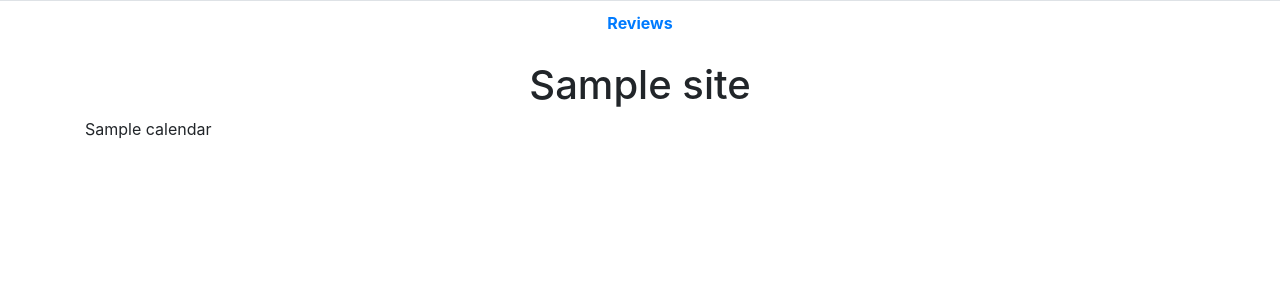
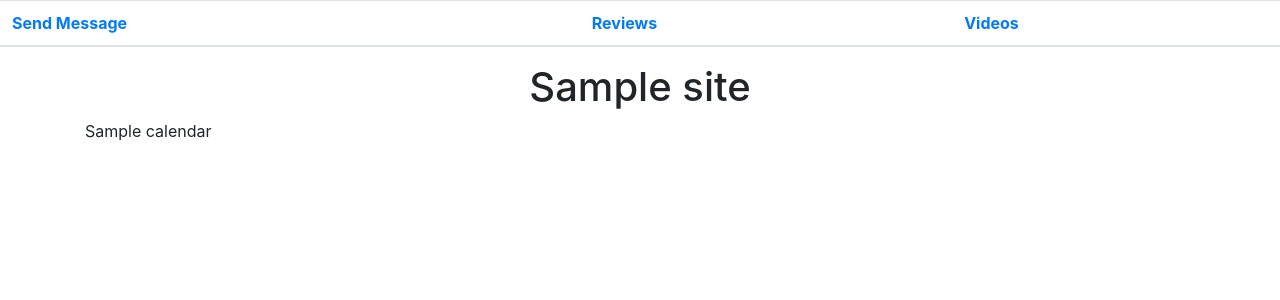
Before and after one commit to VyacheslavGorbov/Skippur, a PHP site: template app/views/customer/viewSite.php in a window 1280 px wide. Shown: the part 56-356 px from the top of the page. Run offline with PHP 8.4, Linux system fonts and the light colour scheme; the template is opened without the code that fills it: most values are stand-ins (such as "Sample title", 1, 10 or a date in 2020); lists and menus that the app fills with data are empty.

Commit message:
not even sure what these changes are lol

```diff
--- a/app/views/customer/reviews.php
+++ b/app/views/customer/reviews.php
@@ -43,6 +43,7 @@
         <a href="/customer/appointments">My Appointments</a>
         <a href='/home/logout'>Logout</a>
     </nav>
+    <a href="/customer/viewSite/<?php echo $data['site']->site_id ?>">Back to bookings</a>
     <h2 class="text-center"><?php echo $data['site']->site_name ?> Reviews</h1>
         <br>
         <ul class="list-group" id="comment-section" style="width: 750px; height: 300px; overflow: auto; margin: 0 auto;">
--- a/app/views/customer/viewSite.php
+++ b/app/views/customer/viewSite.php
@@ -19,10 +19,14 @@
         <a href='/home/logout'>Logout</a>
     </nav>
 
-    <table class="table" style="text-align:center;">
-        <tr>
-            <th><a href="/customer/reviews/<?php echo $data['site']->site_id ?>">Reviews</a></th>
-        </tr>
+    <table class="table">
+        <thead>
+            <tr>
+                <th scope="col"><a href="/customer/sendMessage/<?php echo $data['site']->site_id ?>">Send Message</a></th>
+                <th scope="col"><a href="/customer/reviews/<?php echo $data['site']->site_id ?>">Reviews</a></th>
+                <th scope="col"><a href="/customer/videos/<?php echo $data['site']->site_id ?>">Videos</a></th>
+            </tr>
+        </thead>
     </table>
     <h1 class='text-center'><?php echo $data['site']->site_name ?></h1>
     <div class="container">
```
